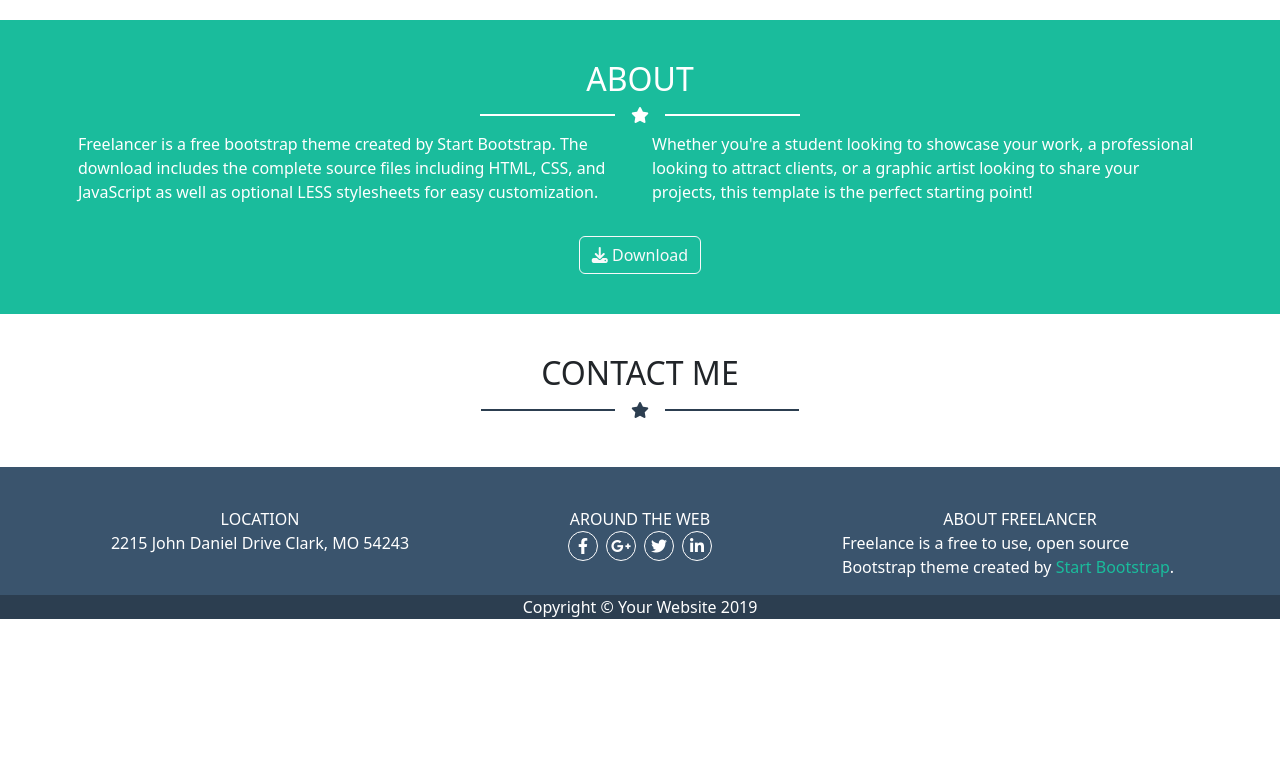
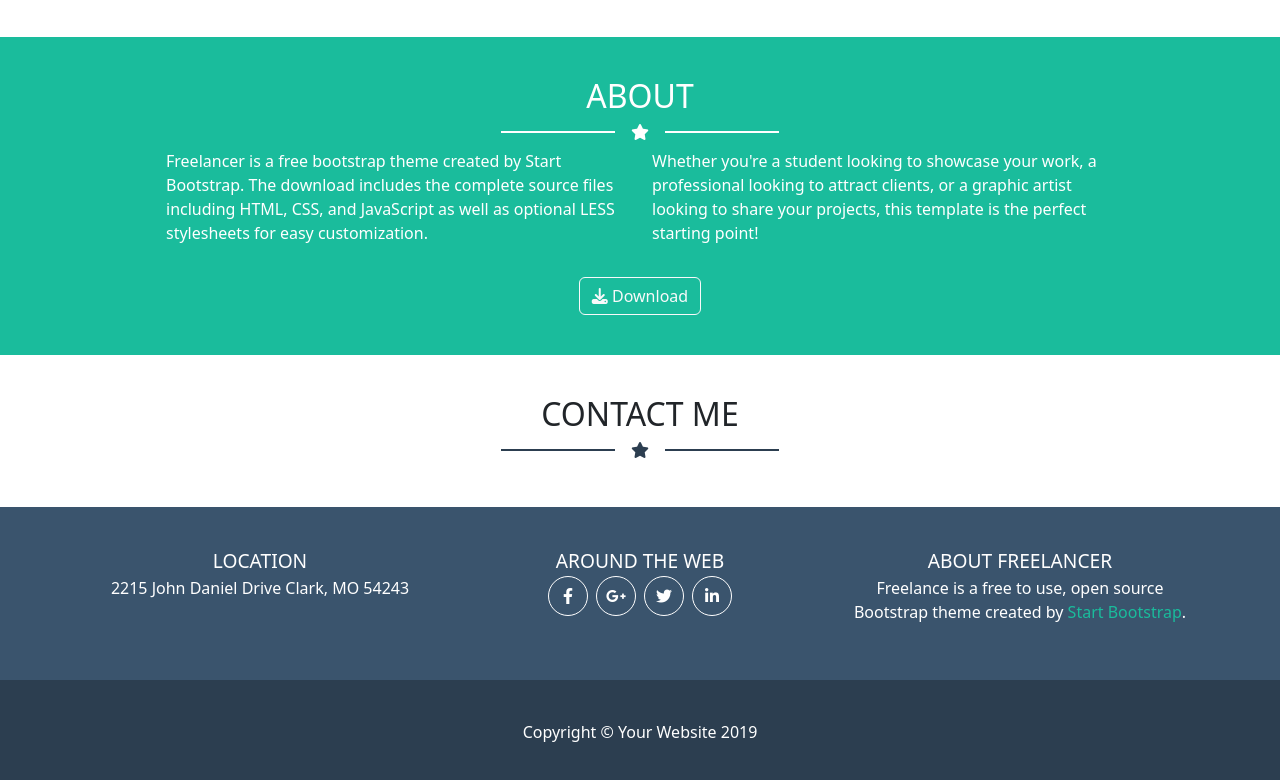
Before and after one commit to davide-rullo/html-css-bootstrap-freelancer, a plain HTML site: page index.html in a window 1280 px wide. Shown: the part 1020-1800 px from the top of the page. Before the commit the page ends 1639 px from the top, so only its background shows below. Drawn offline with nearby package versions, Linux system fonts and the light colour scheme.

Commit message:
Fix
fixed padding and font-size, added a tags

```diff
--- a/css/style.css
+++ b/css/style.css
@@ -10,6 +10,11 @@ img {
     max-width: 100%;
 }
 
+a{
+    color: var(--frl-white);
+    text-decoration: none;
+}
+
 /* Nav */
 
 nav {
@@ -17,6 +22,7 @@ nav {
     height: 50px;
     color: var(--frl-white);
 }
+
 /* End Nav */
 
 
@@ -28,11 +34,13 @@ hr {
     opacity: 1;
 }
 
-h6 {
-    font-size: .8rem;
-}
 
-h1, h2, h3, h4, h5{
+
+h1,
+h2,
+h3,
+h4,
+h5 {
 
     margin-bottom: 0;
 }
@@ -41,28 +49,34 @@ h1, h2, h3, h4, h5{
     width: 100%;
 }
 
-.jumbotron, .portfolio, .about, .contacts {
+.jumbotron,
+.portfolio,
+.about,
+.contacts,
+.info,
+.copy {
     padding: 2.5rem 0;
 }
 
-footer .container{
-    padding-top: 2.5rem;
-}
 
-.blue-decor{
+.blue-decor {
     color: var(--frl-secondary);
 }
 
-.blue-decor hr{
+.blue-decor hr {
     border: 1px solid var(--frl-secondary);
 }
 
-.blue_title{
+.blue_title {
     text-align: center;
 }
 
-.col-12{
+.col-12 {
     padding-bottom: 1rem;
+}
+
+.about .container , .contacts .container {
+    padding: 0 6rem;
 }
 
 /* End Utilities */
@@ -75,7 +89,8 @@ footer .container{
 }
 
 
-.jumbotron, .about {
+.jumbotron,
+.about {
     background-color: var(--frl-prymary);
     color: var(--frl-white);
 }
@@ -88,42 +103,47 @@ footer .container{
 
 /* About */
 
-.about h2{
+.about h2 {
     text-align: center;
 }
 
 /* Footer */
 
-footer{
+footer {
     color: var(--frl-white);
 }
 
-footer p{
+footer p {
     margin: 0;
 }
 
-.info{
+.info {
     background-color: var(--frl-footer);
 
 }
 
-.copy{
+.info_title{
+    font-size: 1.2rem;
+}
+
+
+.copy {
     background-color: var(--frl-secondary);
 }
 
-.copy p{
+.copy p {
     margin: 0;
     text-align: center;
 
 }
 
-.circle{
-    width: 30px;
+.circle {
+    width: 40px;
     aspect-ratio: 1/1;
     border-radius: 50%;
     border: 1px solid white;
 }
 
-.marked{
+.marked {
     color: var(--frl-prymary);
 }
--- a/index.html
+++ b/index.html
@@ -30,7 +30,7 @@
                 </div>
                 <div
                     class="profession d-flex justify-content-center align-items-center">
-                    <h6>Graphic Artist - Web Designer - Illustrator</h6>
+                    <p>Graphic Artist - Web Designer - Illustrator</p>
                 </div>
             </div>
         </section>
@@ -63,7 +63,7 @@
         </section>
         <section class="about">
             <div
-                class="container d-flex flex-column px-2">
+                class="container d-flex flex-column">
                 <h2>ABOUT</h2>
                 <div
                     class="decor d-flex justify-content-center align-items-center gap-3">
@@ -110,37 +110,37 @@
             <div class="info">
                 <div class="container">
                     <div class="row">
-                        <div class="col-12 col-sm-4 d-flex flex-column align-items-center">
-                            <p>LOCATION</p>
+                        <div class="col-12 col-sm-4 text-center">
+                            <p class="info_title">LOCATION</p>
                             <p>2215 John Daniel Drive Clark, MO 54243</p>
 
                         </div>
-                        <div class="col-12 col-sm-4 d-flex flex-column align-items-center">
-                            <p>AROUND THE WEB</p>
-                            <div class="social d-flex gap-2">
-                                <div
+                        <div class="col-12 col-sm-4 text-center">
+                            <p class="info_title">AROUND THE WEB</p>
+                            <div class="social d-flex justify-content-center align-items-center gap-2">
+                                <a href="#"> <div
                                     class="circle d-flex justify-content-center align-items-center">
                                     <i class="fa-brands fa-facebook-f"></i>
-                                </div>
-                                <div
+                                </div></a>
+                              <a href="#">  <div
                                     class="circle d-flex justify-content-center align-items-center">
                                     <i class="fa-brands fa-google-plus-g"></i>
-                                </div>
-                                <div
+                                </div></a>
+                               <a href="#"> <div
                                     class="circle d-flex justify-content-center align-items-center">
                                     <i class="fa-brands fa-twitter"></i>
-                                </div>
-                                <div
+                                </div></a>
+                              <a href="#">  <div
                                     class="circle d-flex justify-content-center align-items-center">
                                     <i class="fa-brands fa-linkedin-in"></i>
-                                </div>
+                                </div></a>
                             </div>
                         </div>
-                        <div class="col-12 col-sm-4 d-flex flex-column align-items-center">
-                            <p>ABOUT FREELANCER</p>
+                        <div class="col-12 col-sm-4 text-center">
+                            <p class="info_title">ABOUT FREELANCER</p>
                             <p>Freelance is a free to use, open source Bootstrap
-                                theme created by <span class="marked">Start
-                                    Bootstrap</span>.</p>
+                                theme created by <a href="#" class="marked">Start
+                                    Bootstrap</a>.</p>
                         </div>
                     </div>
                 </div>
```
